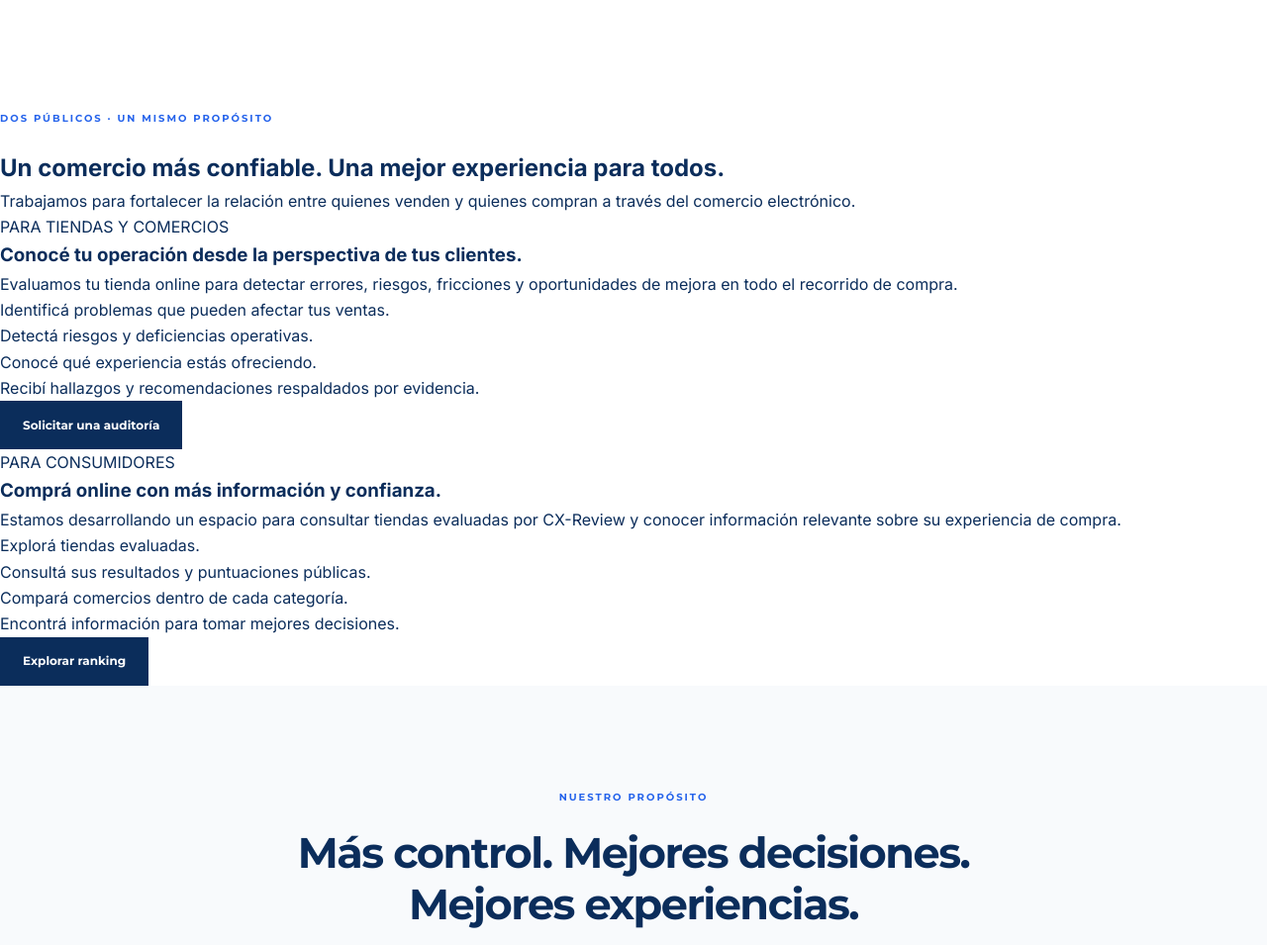
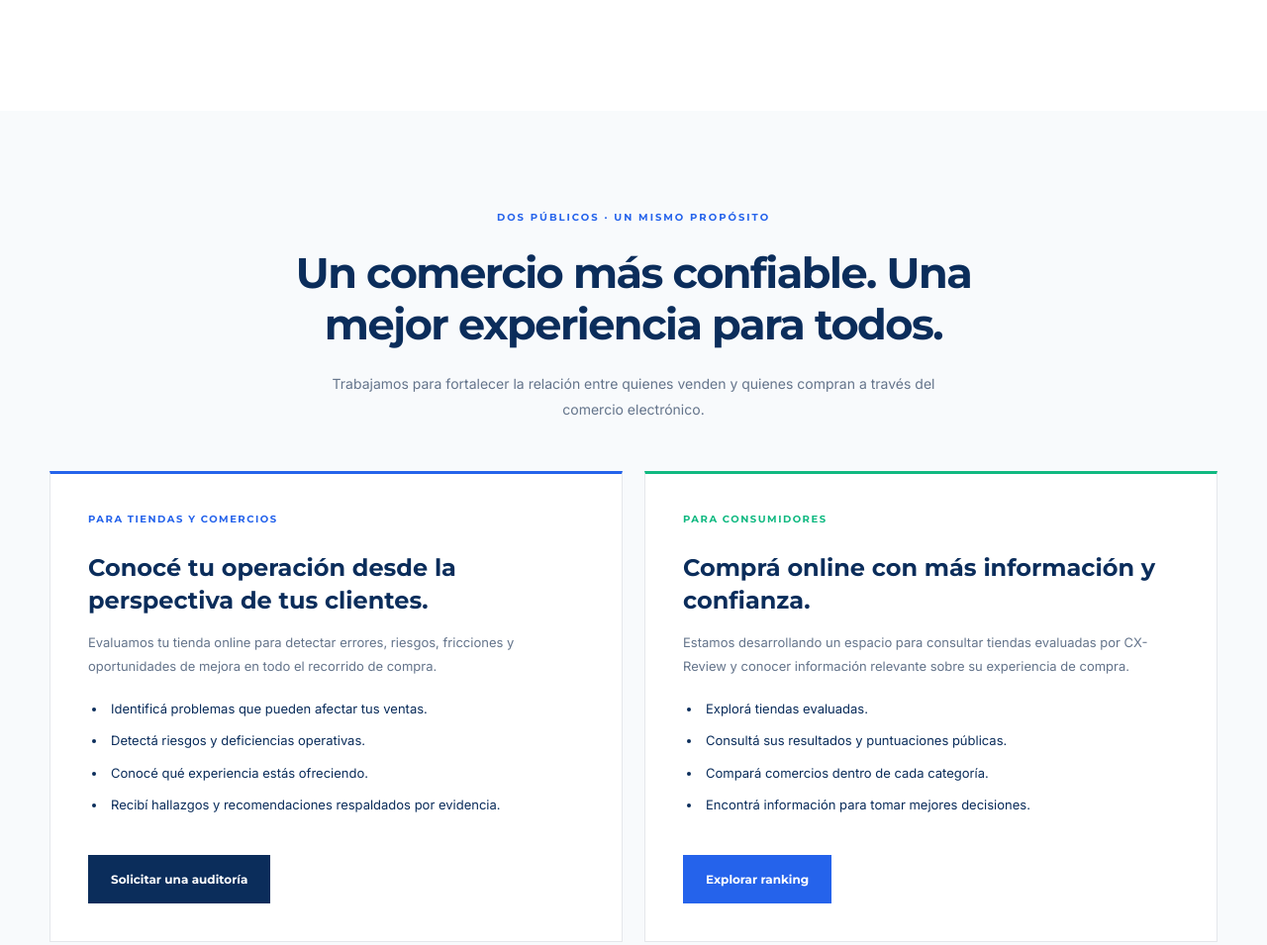
Before and after one commit to fgsantillan0126/cx-review-landing, a plain HTML site: page index.html in a window 1280 px wide. Shown: the part 708-1663 px from the top of the page at 99% size. Drawn offline with Linux system fonts and the light colour scheme.

Commit message:
Update styles.css
Incorporar recorridos diferenciados para tiendas y consumidores
Estilizar sección de audiencias

```diff
--- a/styles.css
+++ b/styles.css
@@ -784,3 +784,143 @@ a:focus-visible {
     text-align: center;
   }
 }
+/* RECORRIDOS POR AUDIENCIA */
+
+.audience-paths {
+  padding: 100px 25px;
+  background: var(--surface);
+}
+
+.audience-inner {
+  max-width: var(--max-width);
+  margin: 0 auto;
+}
+
+.audience-intro {
+  max-width: 760px;
+  margin: 0 auto 50px;
+  text-align: center;
+}
+
+.audience-intro h2 {
+  margin: 0 auto;
+  color: var(--primary);
+  font-family: "Montserrat", "Inter", Arial, sans-serif;
+  font-size: clamp(30px, 4vw, 43px);
+  line-height: 1.2;
+  font-weight: 700;
+  letter-spacing: -1.5px;
+}
+
+.audience-intro > p:last-child {
+  max-width: 620px;
+  margin: 22px auto 0;
+  color: var(--muted);
+  font-size: 14px;
+  line-height: 1.8;
+}
+
+.audience-grid {
+  display: grid;
+  grid-template-columns: repeat(2, minmax(0, 1fr));
+  gap: 22px;
+}
+
+.audience-card {
+  min-width: 0;
+  padding: 38px;
+  display: flex;
+  flex-direction: column;
+  align-items: flex-start;
+  border: 1px solid var(--line);
+  border-top: 3px solid var(--technology);
+  background: var(--paper);
+  transition: transform 0.2s ease, box-shadow 0.2s ease;
+}
+
+.audience-card-consumer {
+  border-top-color: var(--success);
+}
+
+.audience-card:hover {
+  transform: translateY(-4px);
+  box-shadow: 0 12px 30px rgba(11, 45, 91, 0.07);
+}
+
+.audience-label {
+  margin-bottom: 25px;
+  color: var(--technology);
+  font-family: "Montserrat", "Inter", Arial, sans-serif;
+  font-size: 10px;
+  font-weight: 700;
+  letter-spacing: 1.5px;
+}
+
+.audience-card-consumer .audience-label {
+  color: var(--success);
+}
+
+.audience-card h3 {
+  margin-bottom: 15px;
+  color: var(--primary);
+  font-family: "Montserrat", "Inter", Arial, sans-serif;
+  font-size: clamp(19px, 2vw, 24px);
+  line-height: 1.35;
+  font-weight: 700;
+}
+
+.audience-card > p:not(.audience-label) {
+  margin-bottom: 20px;
+  color: var(--muted);
+  font-size: 13px;
+  line-height: 1.8;
+}
+
+.audience-card ul {
+  margin: 0 0 30px;
+  padding-left: 19px;
+  color: var(--text);
+  font-size: 13px;
+  line-height: 1.8;
+}
+
+.audience-card li {
+  margin-bottom: 9px;
+  padding-left: 4px;
+}
+
+.audience-card .button-primary {
+  margin-top: auto;
+}
+
+.audience-button-secondary {
+  background: var(--technology);
+}
+
+.audience-button-secondary:hover {
+  background: var(--primary);
+}
+
+@media (max-width: 700px) {
+  .audience-paths {
+    padding: 75px 6%;
+  }
+
+  .audience-grid {
+    grid-template-columns: 1fr;
+    gap: 16px;
+  }
+
+  .audience-card {
+    padding: 28px;
+  }
+
+  .audience-card .button-primary {
+    width: 100%;
+    text-align: center;
+  }
+
+  .audience-intro h2 {
+    font-size: 32px;
+  }
+}
```
